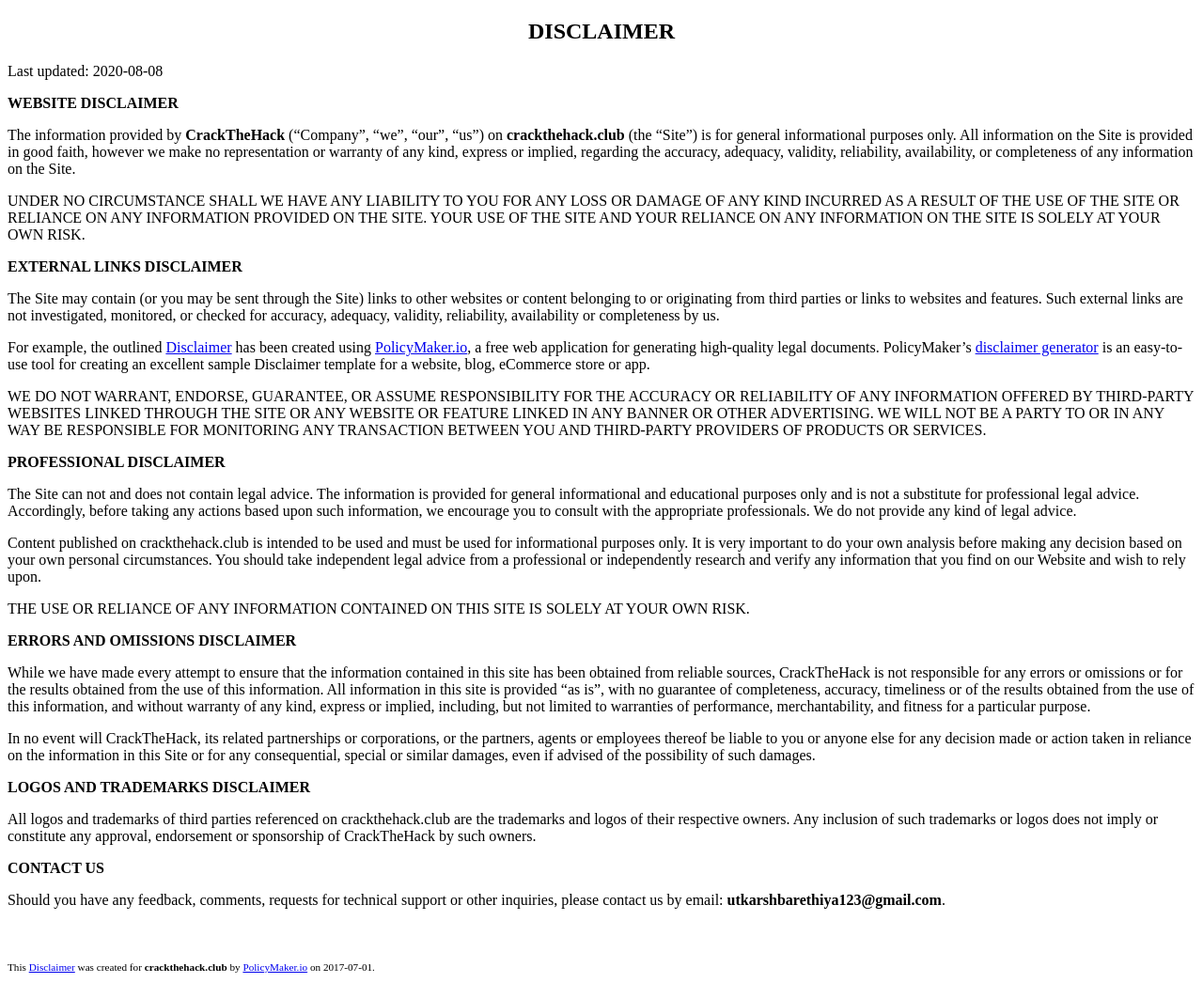
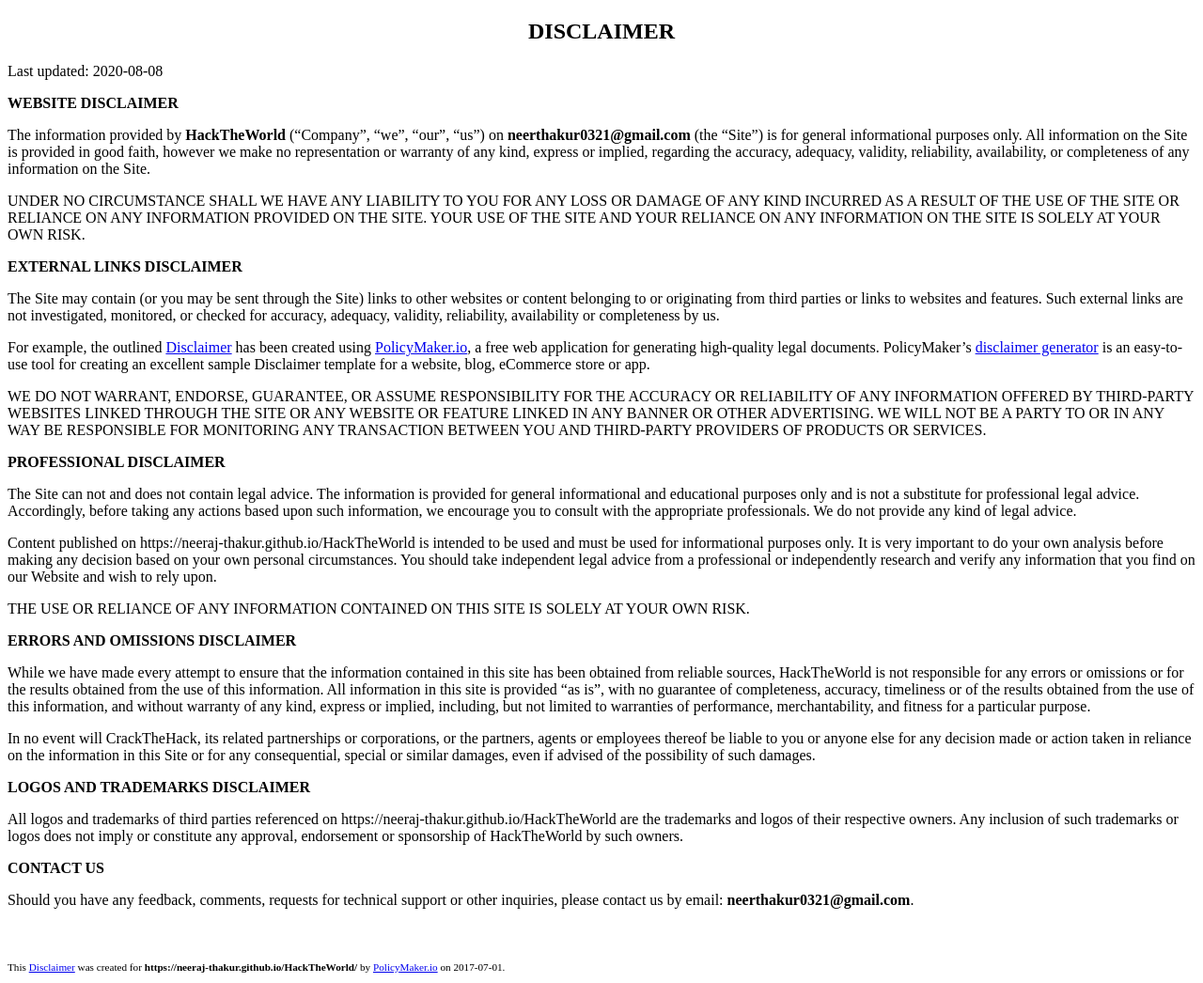
Before and after one commit to Neeraj-Thakur/HackTheWorld, a plain HTML site: page Privacy Policy/policy.html in a window 1280 px wide. Shown: the whole page at 94% size. Drawn offline with Linux system fonts and the light colour scheme.

Commit message:
Update policy.html

```diff
--- a/Privacy Policy/policy.html
+++ b/Privacy Policy/policy.html
@@ -9,23 +9,23 @@
 <h2 style="text-align: center;"><b>DISCLAIMER</b></h2>
 <p>Last updated: 2020-08-08</p>
 <p><b>WEBSITE DISCLAIMER</b></p>
-<p>The information provided by <b>CrackTheHack</b> (“Company”, “we”, “our”, “us”) on <b>crackthehack.club</b> (the “Site”) is for general informational purposes only. All information on the Site is provided in good faith, however we make no representation or warranty of any kind, express or implied, regarding the accuracy, adequacy, validity, reliability, availability, or completeness of any information on the Site.</p>
+<p>The information provided by <b>HackTheWorld</b> (“Company”, “we”, “our”, “us”) on <b>neerthakur0321@gmail.com</b> (the “Site”) is for general informational purposes only. All information on the Site is provided in good faith, however we make no representation or warranty of any kind, express or implied, regarding the accuracy, adequacy, validity, reliability, availability, or completeness of any information on the Site.</p>
 <p>UNDER NO CIRCUMSTANCE SHALL WE HAVE ANY LIABILITY TO YOU FOR ANY LOSS OR DAMAGE OF ANY KIND INCURRED AS A RESULT OF THE USE OF THE SITE OR RELIANCE ON ANY INFORMATION PROVIDED ON THE SITE. YOUR USE OF THE SITE AND YOUR RELIANCE ON ANY INFORMATION ON THE SITE IS SOLELY AT YOUR OWN RISK.</p>
 <p><b>EXTERNAL LINKS DISCLAIMER</b></p>
 <p>The Site may contain (or you may be sent through the Site) links to other websites or content belonging to or originating from third parties or links to websites and features. Such external links are not investigated, monitored, or checked for accuracy, adequacy, validity, reliability, availability or completeness by us.</p>
 <p>For example, the outlined <a href="https://policymaker.io/disclaimer/">Disclaimer</a> has been created using <a href="https://policymaker.io/">PolicyMaker.io</a>, a free web application for generating high-quality legal documents. PolicyMaker’s <a href="https://policymaker.io/disclaimer/">disclaimer generator</a> is an easy-to-use tool for creating an excellent sample Disclaimer template for a website, blog, eCommerce store or app.</p>
 <p>WE DO NOT WARRANT, ENDORSE, GUARANTEE, OR ASSUME RESPONSIBILITY FOR THE ACCURACY OR RELIABILITY OF ANY INFORMATION OFFERED BY THIRD-PARTY WEBSITES LINKED THROUGH THE SITE OR ANY WEBSITE OR FEATURE LINKED IN ANY BANNER OR OTHER ADVERTISING. WE WILL NOT BE A PARTY TO OR IN ANY WAY BE RESPONSIBLE FOR MONITORING ANY TRANSACTION BETWEEN YOU AND THIRD-PARTY PROVIDERS OF PRODUCTS OR SERVICES.</p>
-<p><b>PROFESSIONAL DISCLAIMER</b></p><p>The Site can not and does not contain legal advice. The information is provided for general informational and educational purposes only and is not a substitute for professional legal advice. Accordingly, before taking any actions based upon such information, we encourage you to consult with the appropriate professionals. We do not provide any kind of legal advice.</p> <p>Content published on crackthehack.club is intended to be used and must be used for informational purposes only. It is very important to do your own analysis before making any decision based on your own personal circumstances. You should take independent legal advice from a professional or independently research and verify any information that you find on our Website and wish to rely upon. </p><p>THE USE OR RELIANCE OF ANY INFORMATION CONTAINED ON THIS SITE IS SOLELY AT YOUR OWN RISK.</p>
+<p><b>PROFESSIONAL DISCLAIMER</b></p><p>The Site can not and does not contain legal advice. The information is provided for general informational and educational purposes only and is not a substitute for professional legal advice. Accordingly, before taking any actions based upon such information, we encourage you to consult with the appropriate professionals. We do not provide any kind of legal advice.</p> <p>Content published on https://neeraj-thakur.github.io/HackTheWorld is intended to be used and must be used for informational purposes only. It is very important to do your own analysis before making any decision based on your own personal circumstances. You should take independent legal advice from a professional or independently research and verify any information that you find on our Website and wish to rely upon. </p><p>THE USE OR RELIANCE OF ANY INFORMATION CONTAINED ON THIS SITE IS SOLELY AT YOUR OWN RISK.</p>
 
 
 <p><b>ERRORS AND OMISSIONS DISCLAIMER</b></p>
-<p>While we have made every attempt to ensure that the information contained in this site has been obtained from reliable sources, CrackTheHack is not responsible for any errors or omissions or for the results obtained from the use of this information. All information in this site is provided “as is”, with no guarantee of completeness, accuracy, timeliness or of the results obtained from the use of this information, and without warranty of any kind, express or implied, including, but not limited to warranties of performance, merchantability, and fitness for a particular purpose.</p> <p>In no event will CrackTheHack, its related partnerships or corporations, or the partners, agents or employees thereof be liable to you or anyone else for any decision made or action taken in reliance on the information in this Site or for any consequential, special or similar damages, even if advised of the possibility of such damages.</p>
+<p>While we have made every attempt to ensure that the information contained in this site has been obtained from reliable sources, HackTheWorld is not responsible for any errors or omissions or for the results obtained from the use of this information. All information in this site is provided “as is”, with no guarantee of completeness, accuracy, timeliness or of the results obtained from the use of this information, and without warranty of any kind, express or implied, including, but not limited to warranties of performance, merchantability, and fitness for a particular purpose.</p> <p>In no event will CrackTheHack, its related partnerships or corporations, or the partners, agents or employees thereof be liable to you or anyone else for any decision made or action taken in reliance on the information in this Site or for any consequential, special or similar damages, even if advised of the possibility of such damages.</p>
 
 <p><b>LOGOS AND TRADEMARKS DISCLAIMER</b></p>
-<p>All logos and trademarks of third parties referenced on crackthehack.club are the trademarks and logos of their respective owners. Any inclusion of such trademarks or logos does not imply or constitute any approval, endorsement or sponsorship of CrackTheHack by such owners.</p>
+<p>All logos and trademarks of third parties referenced on https://neeraj-thakur.github.io/HackTheWorld are the trademarks and logos of their respective owners. Any inclusion of such trademarks or logos does not imply or constitute any approval, endorsement or sponsorship of HackTheWorld by such owners.</p>
 <p><b>CONTACT US</b></p>
-<p>Should you have any feedback, comments, requests for technical support or other inquiries, please contact us by email: <b>utkarshbarethiya123@gmail.com</b>.</p>
-<p style="margin-top: 5em; font-size: 0.7em;">This <a href="https://policymaker.io/disclaimer/">Disclaimer</a> was created for <b>crackthehack.club</b> by <a href="https://policymaker.io">PolicyMaker.io</a> on 2017-07-01.</p>
+<p>Should you have any feedback, comments, requests for technical support or other inquiries, please contact us by email: <b>neerthakur0321@gmail.com</b>.</p>
+<p style="margin-top: 5em; font-size: 0.7em;">This <a href="https://policymaker.io/disclaimer/">Disclaimer</a> was created for <b>https://neeraj-thakur.github.io/HackTheWorld/</b> by <a href="https://policymaker.io">PolicyMaker.io</a> on 2017-07-01.</p>
 
 </body>
 </html>
```
